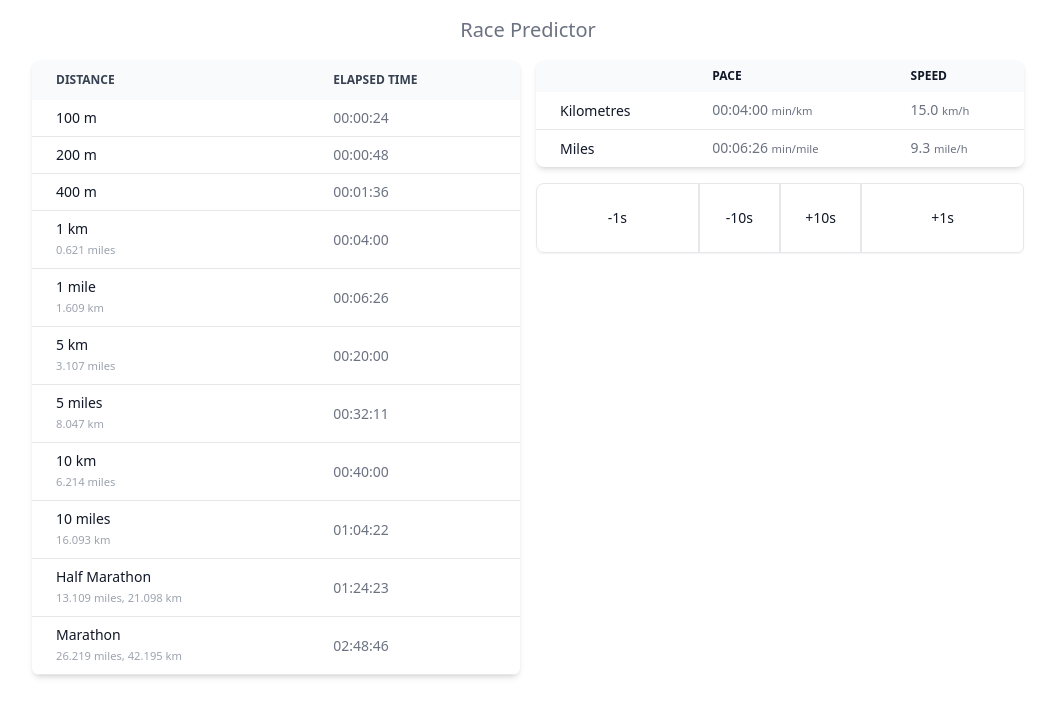
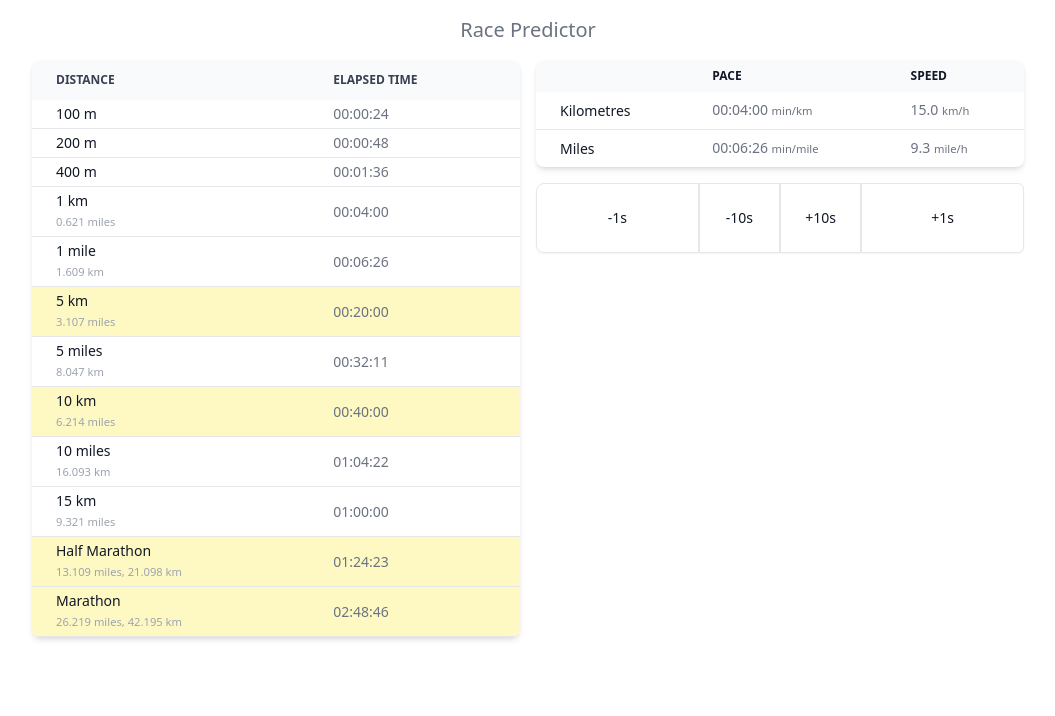
Before and after one commit to nwjlyons/pace, a Next.js app: page / in a window 1280 px wide. Shown: the top 716 px of the page, without its empty margins (112-1167 px from the left). Built offline with nearby package versions, Linux system fonts and the light colour scheme.

Commit message:
Add 15km and highlights

```diff
--- a/components/pace.tsx
+++ b/components/pace.tsx
@@ -8,18 +8,19 @@ const oneMileInM = oneMileInKm * 1000;
 const marathonKm = 42195
 const halfMarathonKm = 42195 / 2
 
-const distances: Array<{ name: string, description: string, distance: number }> = [
-  { name: "100 m", description: "", distance: 100 },
-  { name: "200 m", description: "", distance: 200 },
-  { name: "400 m", description: "", distance: 400 },
-  { name: "1 km", description: `${formatKmToMiles(1000)} miles`, distance: 1000 },
-  { name: "1 mile", description: `${formatMetresToKm(oneMileInM)} km`, distance: oneMileInM },
-  { name: "5 km", description: `${formatKmToMiles(5000)} miles`, distance: 5000 },
-  { name: "5 miles", description: `${formatMilesToKm(5)} km`, distance: oneMileInM * 5 },
-  { name: "10 km", description: `${formatKmToMiles(10000)} miles`, distance: 10000 },
-  { name: "10 miles", description: `${formatMilesToKm(10)} km`, distance: oneMileInM * 10 },
-  { name: "Half Marathon", description: `${formatKmToMiles(halfMarathonKm)} miles, ${formatMetresToKm(halfMarathonKm)} km`, distance: 21097.5 },
-  { name: "Marathon", description: `${formatKmToMiles(marathonKm)} miles, ${formatMetresToKm(marathonKm)} km`, distance: marathonKm },
+const distances: Array<{ name: string, description: string, distance: number, highlight: boolean }> = [
+  { name: "100 m", description: "", distance: 100, highlight: false },
+  { name: "200 m", description: "", distance: 200, highlight: false },
+  { name: "400 m", description: "", distance: 400, highlight: false },
+  { name: "1 km", description: `${formatKmToMiles(1000)} miles`, distance: 1000, highlight: false },
+  { name: "1 mile", description: `${formatMetresToKm(oneMileInM)} km`, distance: oneMileInM, highlight: false },
+  { name: "5 km", description: `${formatKmToMiles(5000)} miles`, distance: 5000, highlight: true },
+  { name: "5 miles", description: `${formatMilesToKm(5)} km`, distance: oneMileInM * 5, highlight: false },
+  { name: "10 km", description: `${formatKmToMiles(10000)} miles`, distance: 10000, highlight: true },
+  { name: "10 miles", description: `${formatMilesToKm(10)} km`, distance: oneMileInM * 10, highlight: false },
+  { name: "15 km", description: `${formatKmToMiles(15000)} miles`, distance: 15000, highlight: false },
+  { name: "Half Marathon", description: `${formatKmToMiles(halfMarathonKm)} miles, ${formatMetresToKm(halfMarathonKm)} km`, distance: 21097.5, highlight: true },
+  { name: "Marathon", description: `${formatKmToMiles(marathonKm)} miles, ${formatMetresToKm(marathonKm)} km`, distance: marathonKm, highlight: true },
 ]
 
 function formatKmToMiles(distance: number): string {
@@ -98,12 +99,12 @@ export default class Pace extends React.Component<IProps, IState> {
               </thead>
               <tbody>
                 {distances.map(distance => (
-                  <tr key={distance.distance} className="bg-white border-b">
-                    <th scope="row" className="px-6 py-2 font-medium text-gray-900 whitespace-nowrap text-left">
+                  <tr key={distance.distance} className={distance.highlight ? "bg-yellow-100 border-b" : "bg-white border-b"}>
+                    <th scope="row" className="px-6 py-1 font-medium text-gray-900 whitespace-nowrap text-left">
                       <div>{distance.name}</div>
                       {distance.description ? <small className="text-gray-400">{distance.description}</small> : ""}
                     </th>
-                    <td className="px-6 py-2 text-left">
+                    <td className="px-6 py-1 text-left">
                       {this.elapsedTime(distance.distance)}
                     </td>
                   </tr>
```
